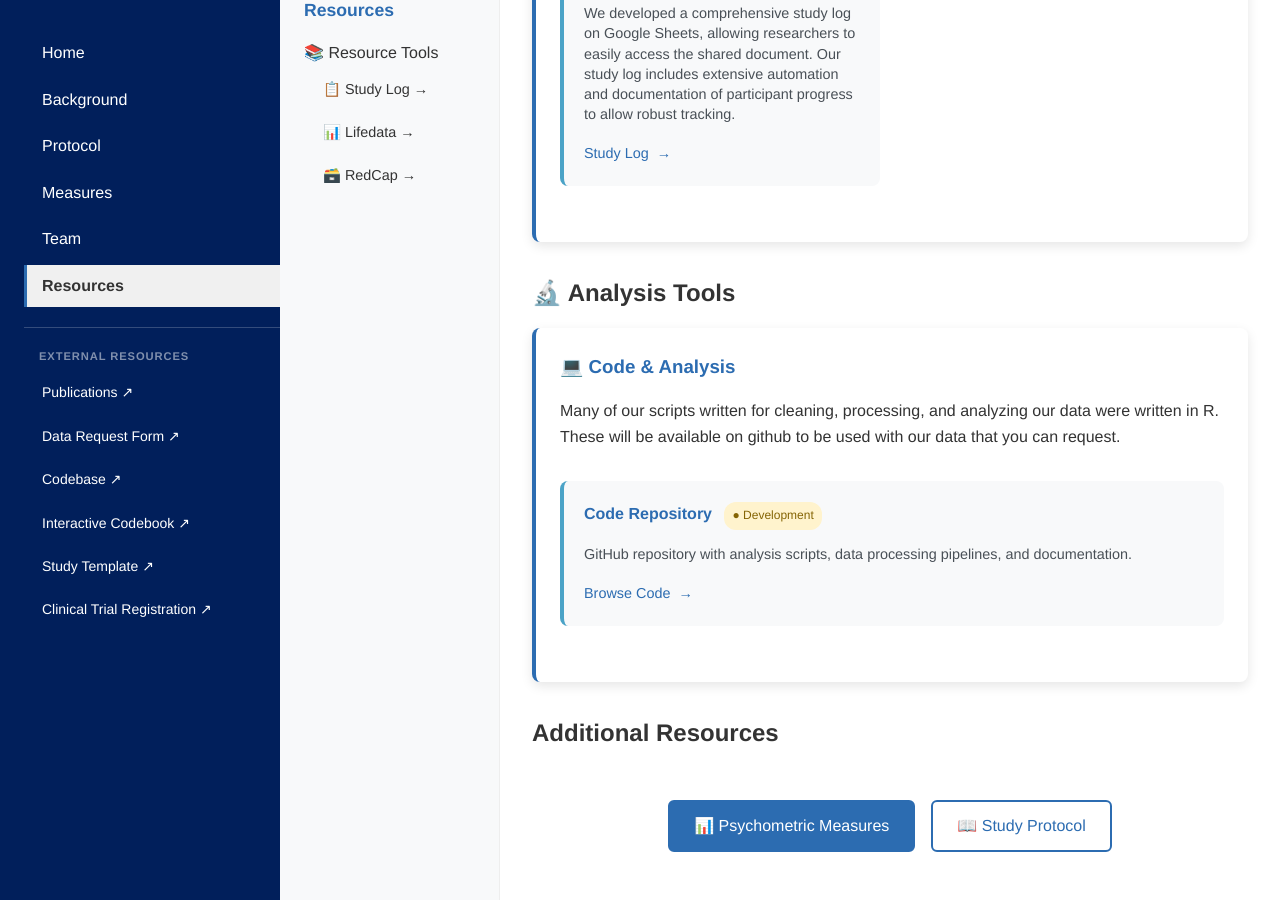
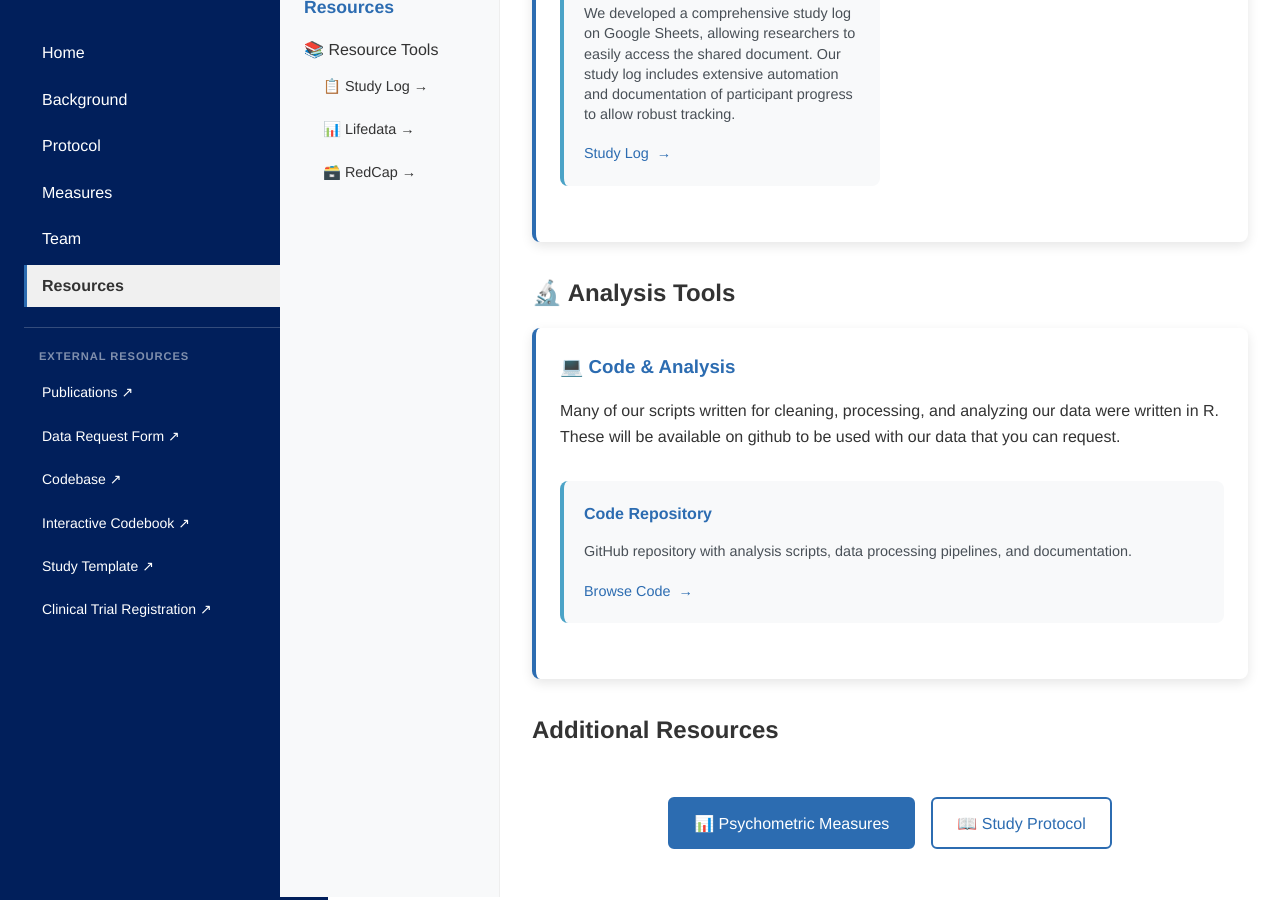
Before and after one commit to cnlab/geo-remote-website, a Jekyll site: the page built from docs/resources/index.md, in a window 1280 px wide and 900 px high, scrolled down 1047 px. Built offline with Jekyll 4.4.1, drawn with Linux system fonts in a browser that asks for light colours.

Commit message:
Remove development from codebase link and make open in new tab

```diff
--- a/docs/resources/index.md
+++ b/docs/resources/index.md
@@ -65,9 +65,9 @@ title: "Research Resources"
 
 <div class="resource-grid">
     <div class="resource-item">
-        <h4>Code Repository <span class="status-badge status-development">●&nbsp;Development</span></h4>
+        <h4>Code Repository</h4>
         <p>GitHub repository with analysis scripts, data processing pipelines, and documentation.</p>
-        <a href="https://github.com/cnlab/Geoscan-public" class="resource-link">
+        <a href="https://github.com/cnlab/Geoscan-public" class="resource-link" target="_blank" rel="noopener noreferrer">
             Browse Code <span class="arrow">→</span>
         </a>
     </div>
```
